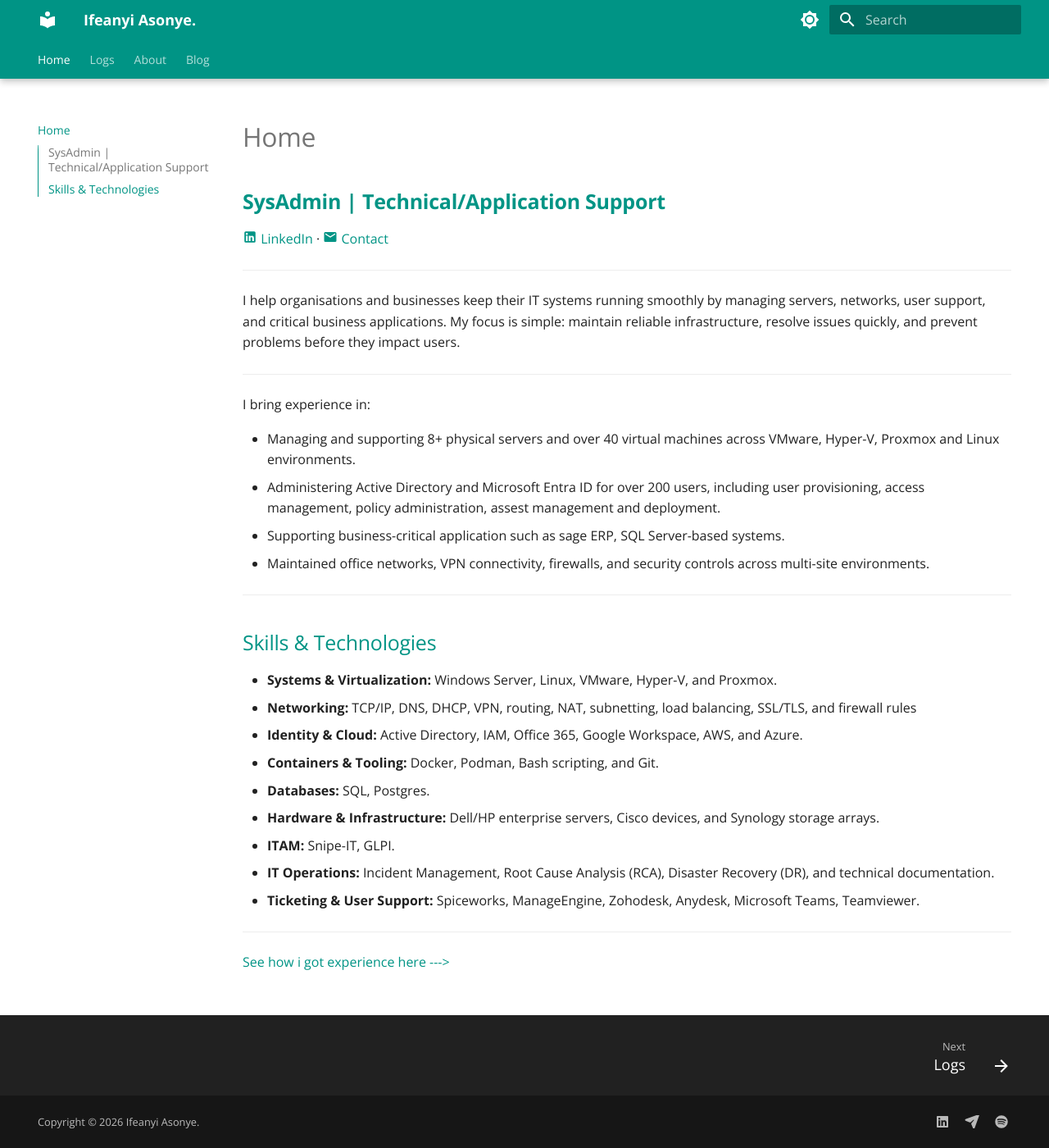
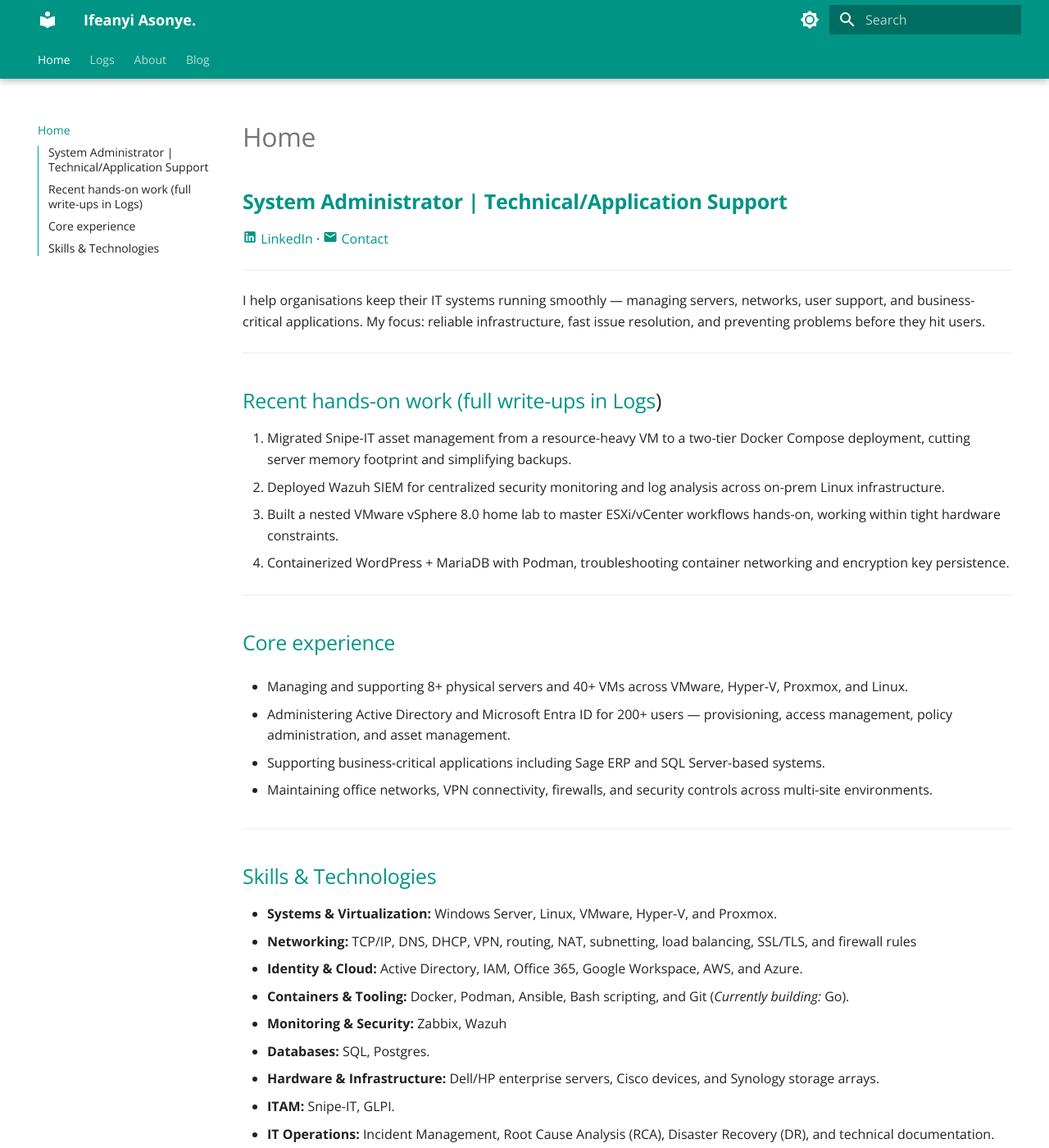
Before and after one commit to Ifeanyi-Asonye/Mysite, an MkDocs documentation site: the page built from docs/index.md, in a window 1280 px wide and 1400 px high. Shown: the whole window at 82% size. Built offline with MkDocs 1.6.1 and Material for MkDocs 9.7.7, drawn with Linux system fonts in a browser that asks for light colours; some of the changed text lies outside the part shown.

Commit message:
Major Update

```diff
--- a/docs/index.md
+++ b/docs/index.md
@@ -3,20 +3,32 @@
   - toc
 ---
 
-## **SysAdmin | Technical/Application Support**
+## **System Administrator | Technical/Application Support**
 [:material-linkedin: LinkedIn](https://www.linkedin.com/in/ifeany-asonye) · [:material-email: Contact](mailto:asonyejude@gmail.com)
 
 ---
-I help organisations and businesses keep their IT systems running smoothly by managing servers, networks, user support, and critical business applications. My focus is simple: maintain reliable infrastructure, resolve issues quickly, and prevent problems before they impact users.
+
+I help organisations keep their IT systems running smoothly — managing servers, networks, user support, and business-critical applications. My focus: reliable infrastructure, fast issue resolution, and preventing problems before they hit users.
 
 ---
 
-I bring experience in:
+## Recent hands-on work (full write-ups in [Logs](logs.md))
 
-- Managing and supporting 8+ physical servers and over 40 virtual machines across VMware, Hyper-V, Proxmox and Linux environments.
-- Administering Active Directory and Microsoft Entra ID for over 200 users, including user provisioning, access management, policy administration, assest management and deployment.
-- Supporting business-critical application such as sage ERP, SQL Server-based systems.
-- Maintained office networks, VPN connectivity, firewalls, and security controls across multi-site environments.
+1. Migrated Snipe-IT asset management from a resource-heavy VM to a two-tier Docker Compose deployment, cutting server memory footprint and simplifying backups.
+2. Deployed Wazuh SIEM for centralized security monitoring and log analysis across on-prem Linux infrastructure.
+3. Built a nested VMware vSphere 8.0 home lab to master ESXi/vCenter workflows hands-on, working within tight hardware constraints.
+4. Containerized WordPress + MariaDB with Podman, troubleshooting container networking and encryption key persistence.
+
+---
+## Core experience
+
+- Managing and supporting 8+ physical servers and 40+ VMs across VMware, Hyper-V, Proxmox, and Linux.
+
+- Administering Active Directory and Microsoft Entra ID for 200+ users — provisioning, access management, policy administration, and asset management.
+
+- Supporting business-critical applications including Sage ERP and SQL Server-based systems.
+
+- Maintaining office networks, VPN connectivity, firewalls, and security controls across multi-site environments.
 
 ---
 
@@ -25,7 +37,8 @@
 *   **Systems & Virtualization:** Windows Server, Linux, VMware, Hyper-V, and Proxmox.
 *   **Networking:** TCP/IP, DNS, DHCP, VPN, routing, NAT, subnetting, load balancing, SSL/TLS, and firewall rules
 *   **Identity & Cloud:** Active Directory, IAM, Office 365, Google Workspace, AWS, and Azure.
-*   **Containers & Tooling:** Docker, Podman, Bash scripting, and Git.
+*   **Containers & Tooling:** Docker, Podman, Ansible, Bash scripting, and Git (*Currently building:* Go).
+*   **Monitoring & Security:** Zabbix, Wazuh
 *   **Databases:** SQL, Postgres.
 *   **Hardware & Infrastructure:** Dell/HP enterprise servers, Cisco devices, and Synology storage arrays.
 *   **ITAM:** Snipe-IT, GLPI.
@@ -33,4 +46,4 @@
 *   **Ticketing & User Support:** Spiceworks, ManageEngine, Zohodesk, Anydesk, Microsoft Teams, Teamviewer.
 
 ---
-[See how i got experience here --->](logs.md)
+[See how i got this experience --->](logs.md)
```
Also changed, not shown: docs/about.md (+6 -12 lines), docs/logs.md (+1 -1 lines).
